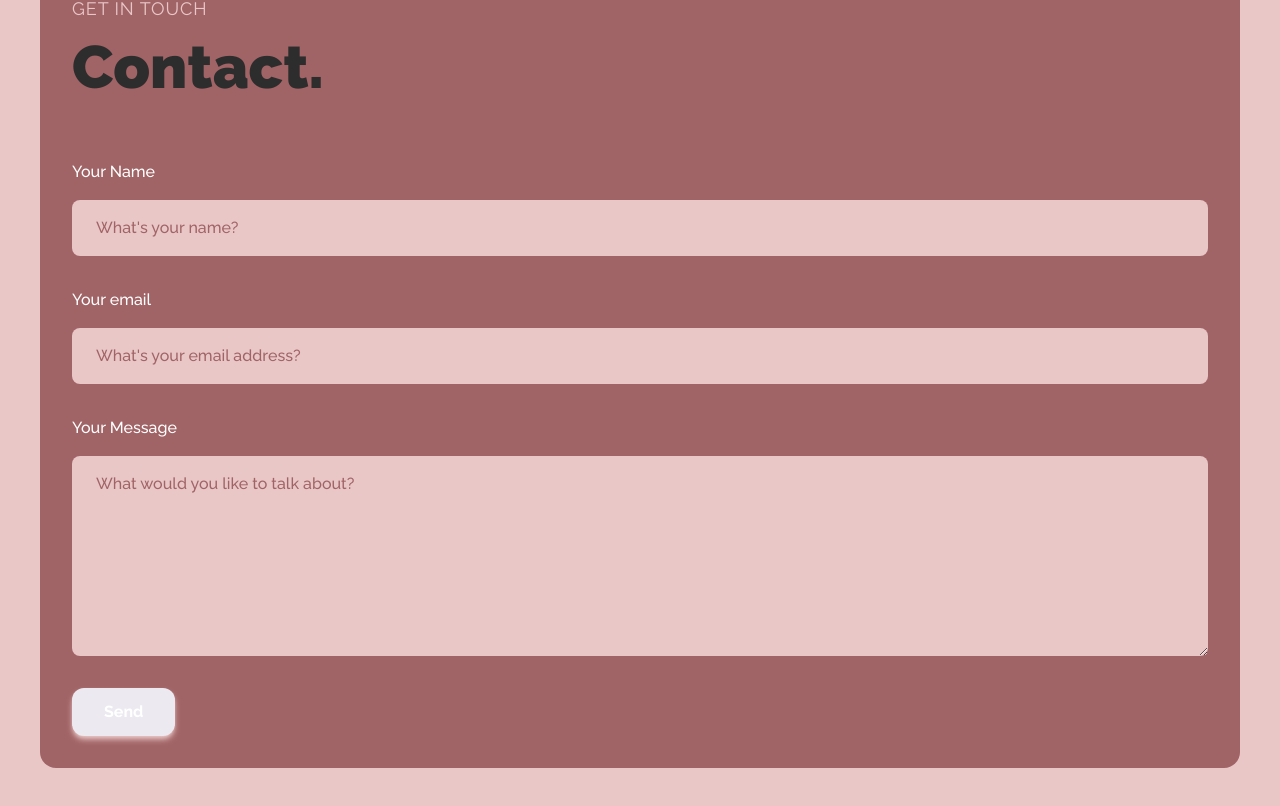
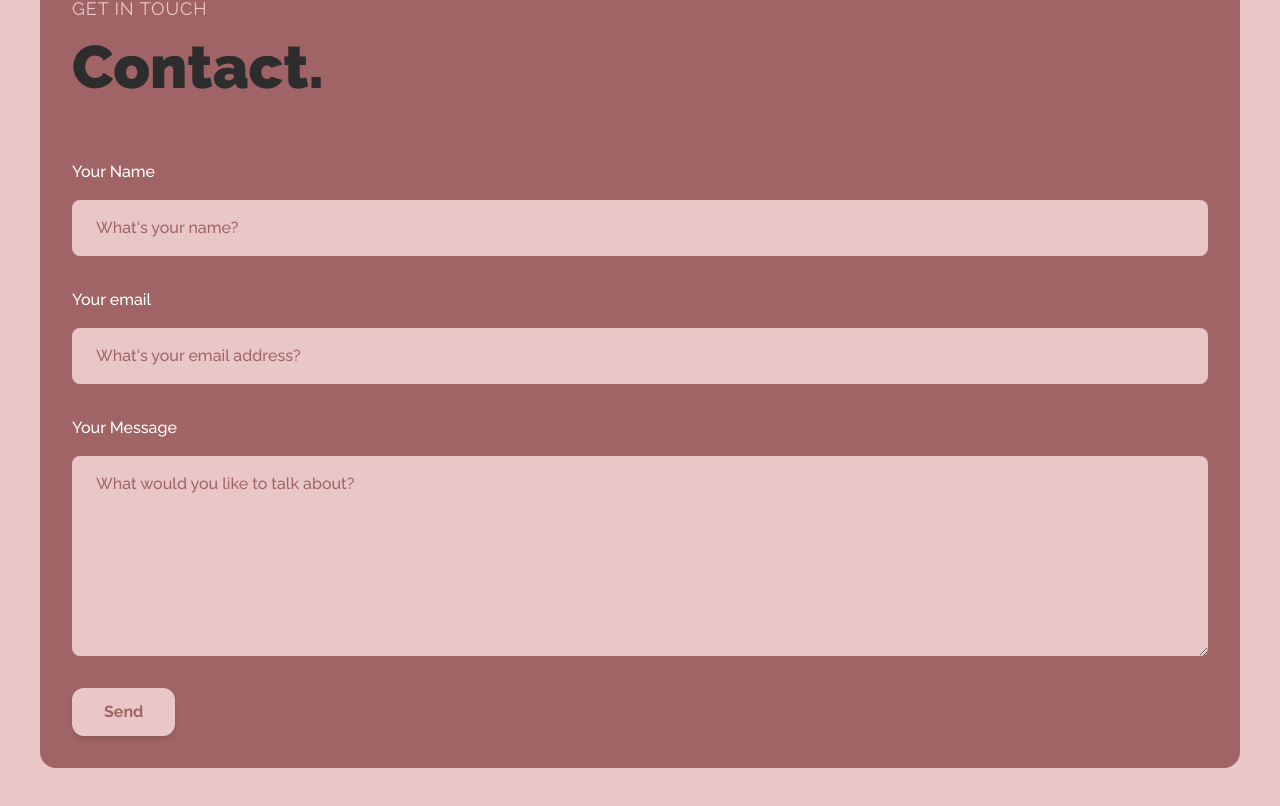
Before and after one commit to leeechuan/writerportfolio, a React (Vite) app: page / in a window 1280 px wide. Shown: the part 3414-4220 px from the top of the page. Built offline with nearby package versions, Linux system fonts and the light colour scheme.

Commit message:
edit submit contact button 27032024

```diff
--- a/src/components/Contact.jsx
+++ b/src/components/Contact.jsx
@@ -115,7 +115,7 @@ const Contact = () => {
 
           <button
             type='submit'
-            className='bg-tertiary py-3 px-8 rounded-xl outline-none w-fit text-white font-bold shadow-md shadow-primary hover:shadow-cyan-200'
+            className='bg-primary py-3 px-8 rounded-xl outline-none w-fit text-secondary font-bold shadow-md  hover:shadow-pink-200'
           >
             {loading ? "Sending..." : "Send"}
           </button>
```
